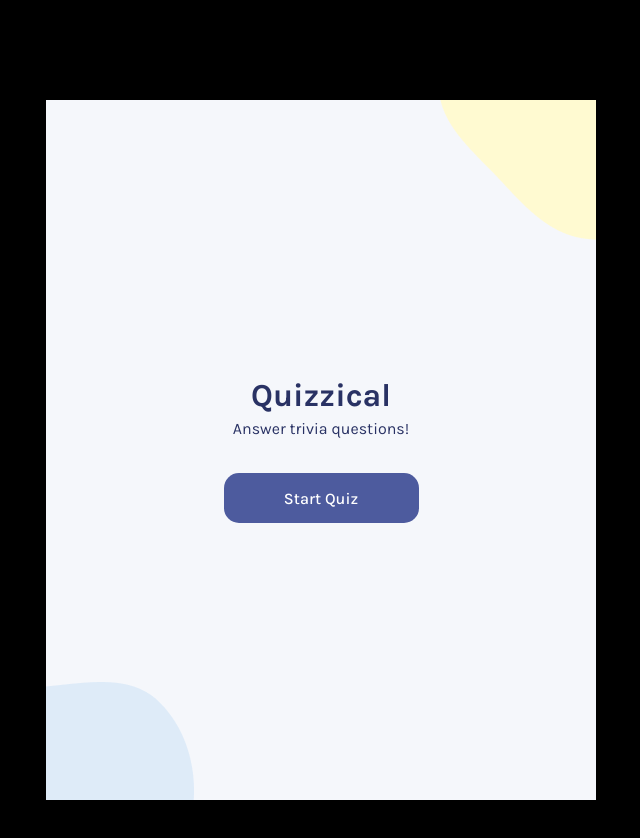
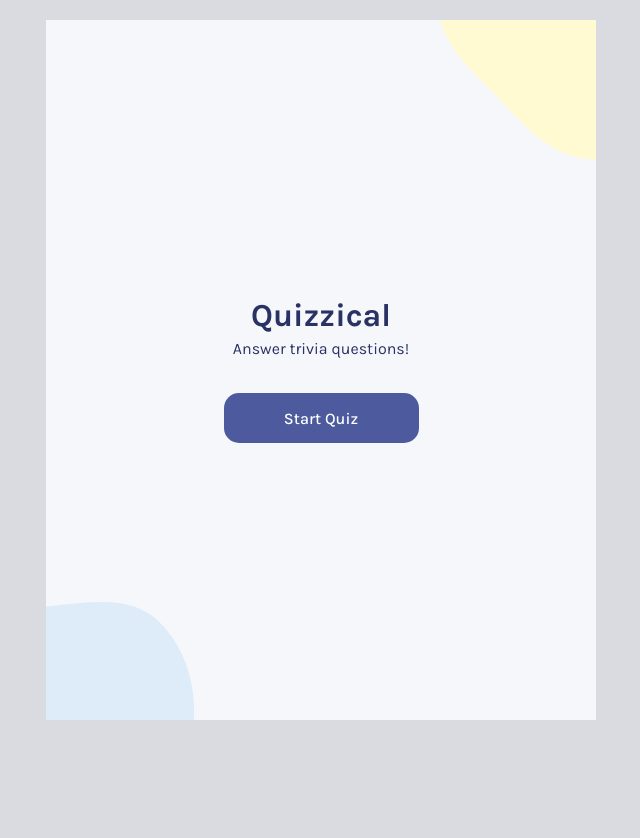
Before and after one commit to DannyVogel/quizzical, a React (Vite) app: page / in a window 1280 px wide. Shown: the top 838 px of the page, without its empty margins (319-959 px from the left). Built offline with nearby package versions, Linux system fonts and the light colour scheme.

Commit message:
update margin top and background color

```diff
--- a/src/App.css
+++ b/src/App.css
@@ -6,7 +6,7 @@
 }
 
 body {
-    background-color: black;
+    background-color: #d9dbe0;
     font-family: 'Karla', sans-serif;
     width: 100vw;
     height: 100vh;
@@ -17,7 +17,7 @@ body {
     background-color: #F5F7FB;
     width: 550px;
     height: 700px;
-    margin: 100px auto 0 auto;
+    margin: 20px auto 0 auto;
     display: flex;
     flex-direction: column;
     justify-content: center;
@@ -91,6 +91,7 @@ body {
     display: flex;
     flex-direction: column;
     justify-content: center;
+    align-items: center;
     z-index: 1;
 }
 
@@ -145,3 +146,7 @@ body {
     font-size: 11px;
     border-radius: 10px;
 }
+
+.questionPageBtn:hover {
+    background: #434e85;
+}
```
